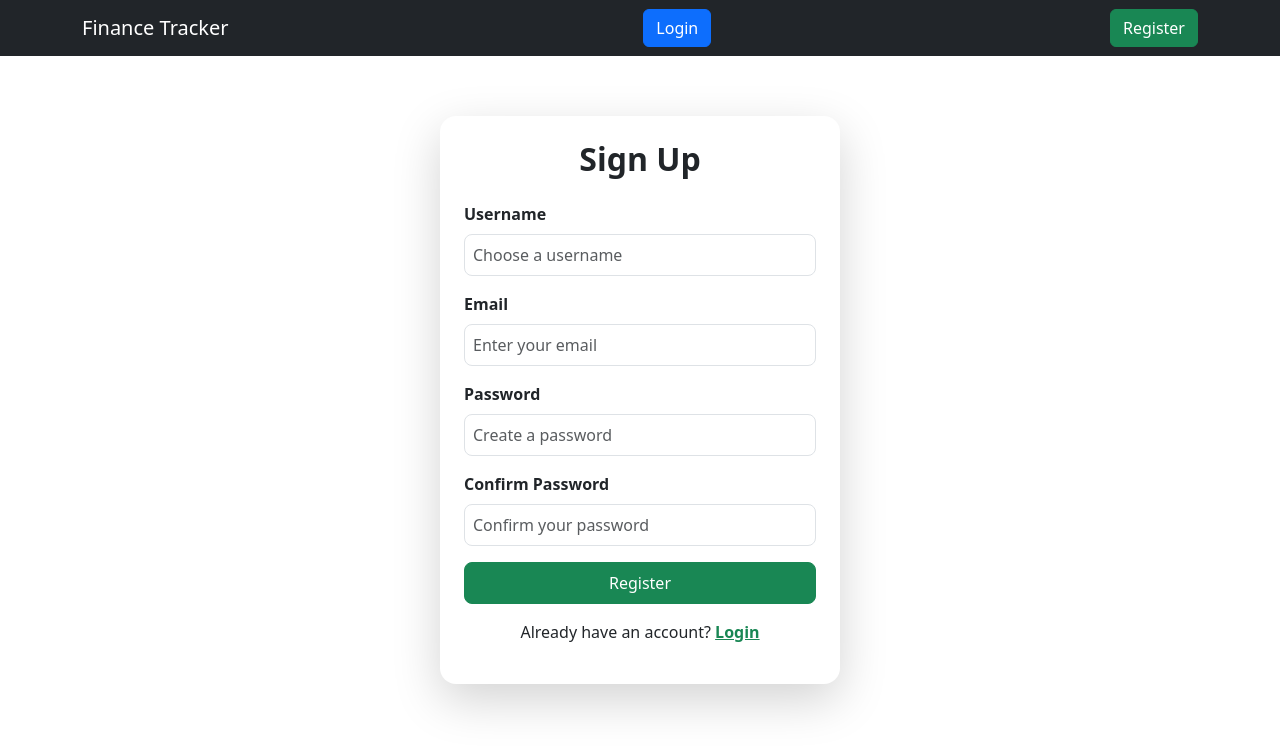
After one commit to priyankaaurade1/Personal-Finance-Expense-Tracker, a Django app: page /expenses/register/ in a window 1280 px wide. The commit adds this page. Shown: the top 752 px of the page. Run offline with Django 5.2, Linux system fonts and the light colour scheme.

Commit message:
added login,logout pages

```diff
--- /dev/null
+++ b/expenses/templates/auth/register.html
@@ -0,0 +1,29 @@
+{% extends 'base.html' %}
+{% block content %}
+<div class="container d-flex justify-content-center align-items-center" style="min-height: 80vh;">
+    <div class="card shadow-lg p-4 border-0 rounded-4" style="width: 400px;">
+        <h2 class="text-center mb-4 fw-bold">Sign Up</h2>
+        <form method="post">
+            {% csrf_token %}
+            <div class="mb-3">
+                <label class="form-label fw-semibold">Username</label>
+                <input type="text" name="username" class="form-control rounded-3 p-2" placeholder="Choose a username">
+            </div>
+            <div class="mb-3">
+                <label class="form-label fw-semibold">Email</label>
+                <input type="email" name="email" class="form-control rounded-3 p-2" placeholder="Enter your email">
+            </div>
+            <div class="mb-3">
+                <label class="form-label fw-semibold">Password</label>
+                <input type="password" name="password1" class="form-control rounded-3 p-2" placeholder="Create a password">
+            </div>
+            <div class="mb-3">
+                <label class="form-label fw-semibold">Confirm Password</label>
+                <input type="password" name="password2" class="form-control rounded-3 p-2" placeholder="Confirm your password">
+            </div>
+            <button type="submit" class="btn btn-success w-100 rounded-3 py-2">Register</button>
+        </form>
+        <p class="text-center mt-3">Already have an account? <a href="{% url 'login' %}" class="text-success fw-semibold">Login</a></p>
+    </div>
+</div>
+{% endblock %}
--- a/expenses/templates/base.html
+++ b/expenses/templates/base.html
@@ -18,7 +18,8 @@
                 </form>
             </div>
             {% else %}
-            <a href="{% url 'login' %}" class="btn btn-primary">Login</a>
+                <a href="{% url 'login' %}" class="btn btn-primary">Login</a>
+                <a href="{% url 'register' %}" class="btn btn-success">Register</a>
             {% endif %}
         </div>
     </nav>
--- a/expenses/urls.py
+++ b/expenses/urls.py
@@ -7,6 +7,7 @@ urlpatterns = [
     path('',view=dashboard, name='dashboard'),
     path('add/',view=add_expense, name='add_expense'),
 
-    path('login/', auth_views.LoginView.as_view(template_name='login.html'), name='login'),
-    path('logout/', LogoutView.as_view(), name='logout'),
+    path('register/', view=register_view, name='register'),
+    path('login/', view=login_view, name='login'),
+    path('logout/', view=logout_view, name='logout'),
 ]
--- a/expenses/views.py
+++ b/expenses/views.py
@@ -3,12 +3,23 @@ from .models import *
 from django.contrib.auth.models import User
 from django.contrib import messages
 from django.contrib.auth.decorators import login_required
+from django.contrib.auth import login, authenticate, logout
+from django.contrib.auth.forms import AuthenticationForm, UserCreationForm
 
 def dashboard(request):
-    expenses = Expense.objects.filter(user=request.user)
+    if request.user.is_authenticated:
+        # Fetch user-specific expenses if logged in
+        expenses = Expense.objects.filter(user=request.user)
+        total_spent = sum(exp.amount for exp in expenses)
+    else:
+        # If user is not logged in, show a message instead
+        expenses = []
+        total_spent = 0
 
-    total_spent = sum(expense.amount for expense in expenses)
-    return render(request,'expenses/dashboard.html',{"expenses":expenses,"total_spent":total_spent})
+    return render(request, 'expenses/dashboard.html', {
+        'expenses': expenses,
+        'total_spent': total_spent
+    })
 
 @login_required
 def add_expense(request):
@@ -32,3 +43,36 @@ def add_expense(request):
         else:
             messages.error(request,"You must be logged in to add an expense!")
     return render(request,'expenses/add_expense.html',{"categories":categories})
+
+
+def register_view(request):
+    if request.method == "POST":
+        form = UserCreationForm(request.POST)
+        if form.is_valid():
+            user = form.save()
+            login(request, user)
+            return redirect('dashboard')
+    else:
+        form = UserCreationForm()
+    return render(request, 'auth/register.html', {'form': form})
+
+
+def login_view(request):
+    if request.user.is_authenticated:
+        return redirect('dashboard')
+
+    if request.method == "POST":
+        form = AuthenticationForm(data=request.POST)
+        if form.is_valid():
+            user = form.get_user()
+            login(request, user)
+            return redirect('dashboard')
+        else:
+            messages.error(request, "Invalid username or password")
+
+    form = AuthenticationForm()
+    return render(request, 'auth/login.html', {'form': form})
+
+def logout_view(request):
+    logout(request)
+    return redirect('login')
--- a/finance/settings.py
+++ b/finance/settings.py
@@ -132,3 +132,5 @@ import dj_database_url
 DATABASES = {
     "default": dj_database_url.config(default="sqlite:///db.sqlite3")
 }
+
+LOGIN_REDIRECT_URL = '/expenses/'
```
Also changed, not shown: expenses/templates/auth/login.html (added, +21 -0 lines), expenses/templates/expenses/dashboard.html (+24 -5 lines), expenses/templates/login.html (deleted, +0 -23 lines).
